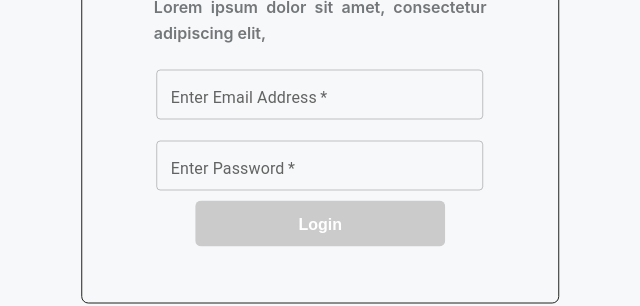
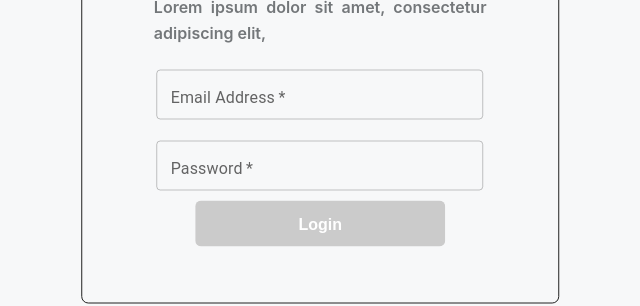
Before and after one commit to ShemeerCoder-01/educaseAssignment, a React (Create React App) app: page /login in a window 1280 px wide. Shown: the part 351-657 px from the top of the page, without its empty margins (339-979 px from the left). Built offline with nearby package versions, Linux system fonts and the light colour scheme; no server answers.

Commit message:
updated commit

```diff
--- a/src/Pages/LoginPage.js
+++ b/src/Pages/LoginPage.js
@@ -52,7 +52,8 @@ function LoginPage() {
               borderColor: "#CBCBCB"
             }
           }}
-          label="Enter Email Address"
+          label="Email Address"
+          placeholder='Enter email address'
           variant='outlined'
           type='email'
           id='email'
@@ -78,7 +79,8 @@ function LoginPage() {
               borderColor: "#CBCBCB"
             }
           }}
-          label="Enter Password"
+          label="Password"
+          placeholder='Enter password'
           variant='outlined'
           type='password'
           id='password'
```
